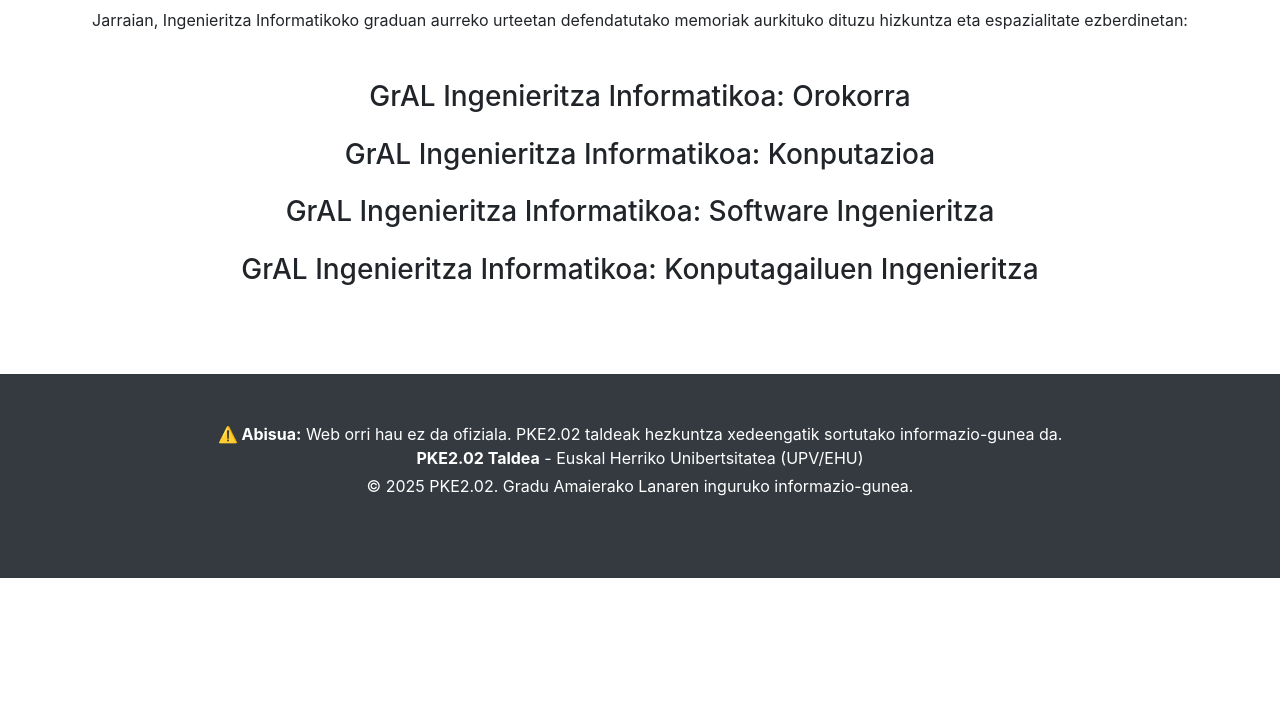
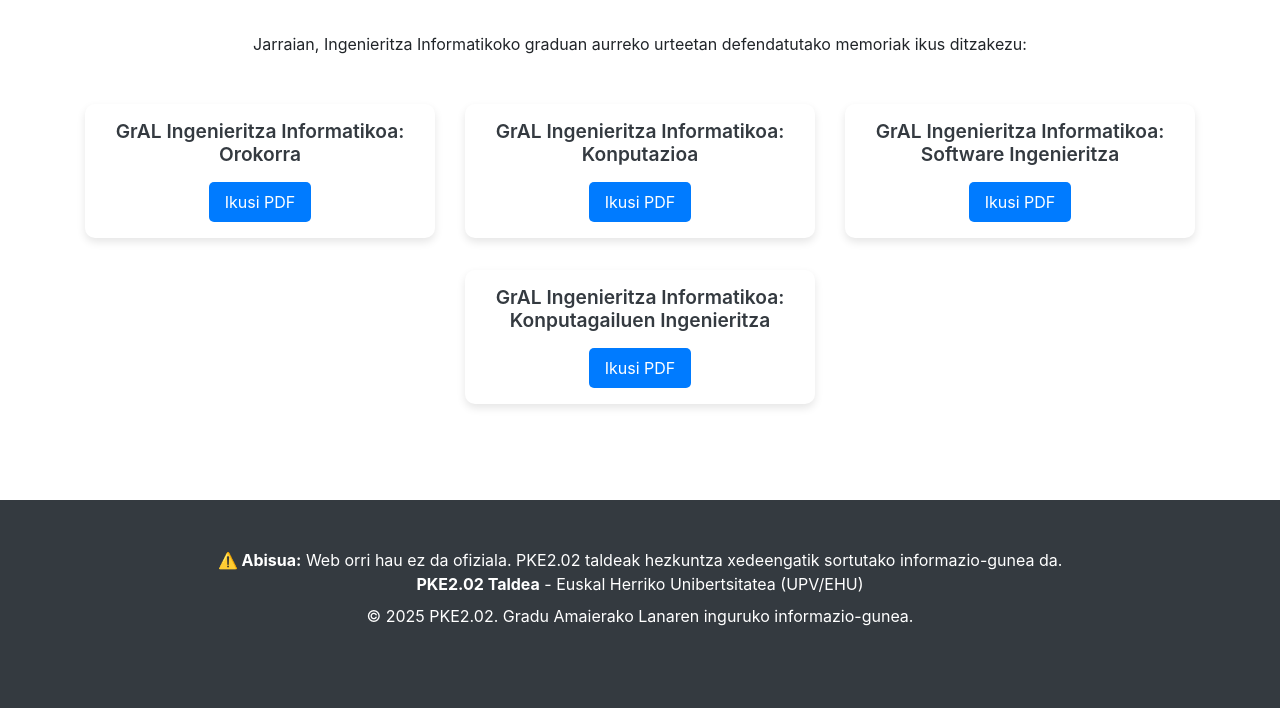
Before and after one commit to HJauregi/GrAL_Bootstrap, a plain HTML site: page windows/memoriak-informatika.html in a window 1280 px wide. Shown: the part 416-1124 px from the top of the page. Before the commit the page ends 994 px from the top, so only its background shows below. Drawn offline with nearby package versions, Linux system fonts and the light colour scheme.

Commit message:
memoriak

```diff
--- a/windows/memoriak-informatika.html
+++ b/windows/memoriak-informatika.html
@@ -1,29 +1,60 @@
 <!DOCTYPE html>
-<html lang="es">
+<html lang="eu">
 <head>
   <meta charset="UTF-8">
   <meta name="viewport" content="width=device-width, initial-scale=1.0">
-  <title>GrAL - Memoriak Ingenieritza Informatikoa</title>
+  <title>Ingenieritza Informatikako GrAL Memoriak</title>
   <link href="https://stackpath.bootstrapcdn.com/bootstrap/4.5.2/css/bootstrap.min.css" rel="stylesheet">
   <style>
     body {
-  padding-top: 300px; /* altura máxima de la navbar */
-  transition: padding-top 0.3s ease;
-}
+      padding-top: 300px; /* altura máxima de la navbar */
+      transition: padding-top 0.3s ease;
+    }
 
     .container {
       padding-top: 2rem;
       padding-bottom: 4rem;
     }
 
-    h3 a {
-      text-decoration: none;
-      color: inherit;
+    .memory-card {
+      margin-bottom: 2rem;
+      text-align: center;
+      padding: 1rem;
+      border-radius: 10px;
+      box-shadow: 0 4px 8px rgba(0,0,0,0.1);
+      transition: transform 0.3s ease, box-shadow 0.3s ease;
     }
 
-    h3 a:hover {
-      text-decoration: underline;
-      color: #007bff;
+    .memory-card:hover {
+      transform: translateY(-5px);
+      box-shadow: 0 8px 16px rgba(0,0,0,0.2);
+    }
+
+    .memory-card h3 {
+      font-size: 1.2rem;
+      font-weight: 600;
+      margin-bottom: 1rem;
+      color: #343a40;
+    }
+
+    .memory-card a {
+      display: inline-block;
+      text-decoration: none;
+      background-color: #007bff;
+      color: white;
+      padding: 0.5rem 1rem;
+      border-radius: 5px;
+      transition: background-color 0.3s ease;
+    }
+
+    .memory-card a:hover {
+      background-color: #0056b3;
+    }
+
+    @media (max-width: 768px) {
+      .memory-card h3 {
+        font-size: 1rem;
+      }
     }
 
     /* Footer */
@@ -39,10 +70,6 @@
       margin-bottom: 0.25rem;
     }
 
-    .footer .mb-2 {
-      margin-bottom: 0.25rem !important;
-    }
-
     .footer a {
       color: #ffffff;
       text-decoration: underline;
@@ -55,45 +82,53 @@
 </head>
 <body>
 
-  <!-- Navbar dinámico -->
+  <!-- Navbar placeholder -->
   <div id="navbar-placeholder"></div>
 
-  <!-- Contenido principal -->
-  <div class="container text-center">
-    <h1 class="mb-4">Ingenieritza Informatikako GrALen Memoriak</h1>
-    <p class="mb-5">
-      Jarraian, Ingenieritza Informatikoko graduan aurreko urteetan defendatutako memoriak aurkituko dituzu hizkuntza eta espazialitate ezberdinetan:
+  <div class="container">
+    <h1 class="text-center mb-5">Ingenieritza Informatikako GrAL Memoriak</h1>
+    <p class="text-center mb-5">
+      Jarraian, Ingenieritza Informatikoko graduan aurreko urteetan defendatutako memoriak ikus ditzakezu:
     </p>
 
-    <h3 class="mb-4">
-      <a href="https://addi.ehu.es/handle/10810/13143" target="_blank">
-        GrAL Ingenieritza Informatikoa: Orokorra
-      </a>
-    </h3>
+    <div class="row justify-content-center">
+      <!-- Memoria 1 -->
+      <div class="col-md-6 col-lg-4">
+        <div class="memory-card">
+          <h3>GrAL Ingenieritza Informatikoa: Orokorra</h3>
+          <a href="https://addi.ehu.es/handle/10810/13143" target="_blank">Ikusi PDF</a>
+        </div>
+      </div>
 
-    <h3 class="mb-4">
-      <a href="https://addi.ehu.es/handle/10810/13138" target="_blank">
-        GrAL Ingenieritza Informatikoa: Konputazioa
-      </a>
-    </h3>
+      <!-- Memoria 2 -->
+      <div class="col-md-6 col-lg-4">
+        <div class="memory-card">
+          <h3>GrAL Ingenieritza Informatikoa: Konputazioa</h3>
+          <a href="https://addi.ehu.es/handle/10810/13138" target="_blank">Ikusi PDF</a>
+        </div>
+      </div>
 
-    <h3 class="mb-4">
-      <a href="https://addi.ehu.es/handle/10810/13140" target="_blank">
-        GrAL Ingenieritza Informatikoa: Software Ingenieritza
-      </a>
-    </h3>
+      <!-- Memoria 3 -->
+      <div class="col-md-6 col-lg-4">
+        <div class="memory-card">
+          <h3>GrAL Ingenieritza Informatikoa: Software Ingenieritza</h3>
+          <a href="https://addi.ehu.es/handle/10810/13140" target="_blank">Ikusi PDF</a>
+        </div>
+      </div>
 
-    <h3 class="mb-4">
-      <a href="https://addi.ehu.es/handle/10810/13139" target="_blank">
-        GrAL Ingenieritza Informatikoa: Konputagailuen Ingenieritza
-      </a>
-    </h3>
+      <!-- Memoria 4 -->
+      <div class="col-md-6 col-lg-4">
+        <div class="memory-card">
+          <h3>GrAL Ingenieritza Informatikoa: Konputagailuen Ingenieritza</h3>
+          <a href="https://addi.ehu.es/handle/10810/13139" target="_blank">Ikusi PDF</a>
+        </div>
+      </div>
+    </div>
   </div>
 
- <!-- Footer placeholder -->
+  <!-- Footer placeholder -->
   <div id="footer-placeholder"></div>
   <script src="../components/footer.js"></script>
-
   <script src="../components/navbar.js"></script>
   <script src="https://code.jquery.com/jquery-3.5.1.slim.min.js"></script>
   <script src="https://cdn.jsdelivr.net/npm/popper.js@1.16.1/dist/umd/popper.min.js"></script>
```
Also changed, not shown: windows/memoriak-ia.html (+64 -26 lines).
